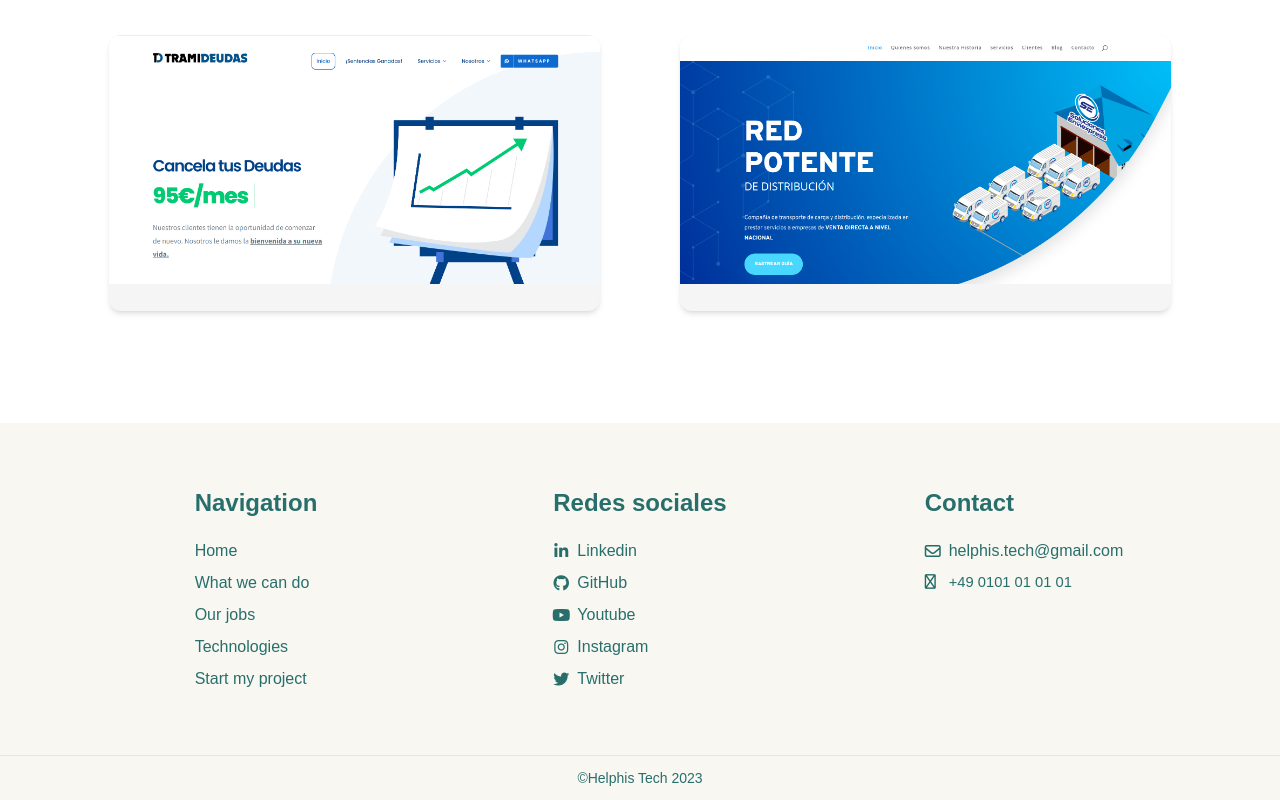
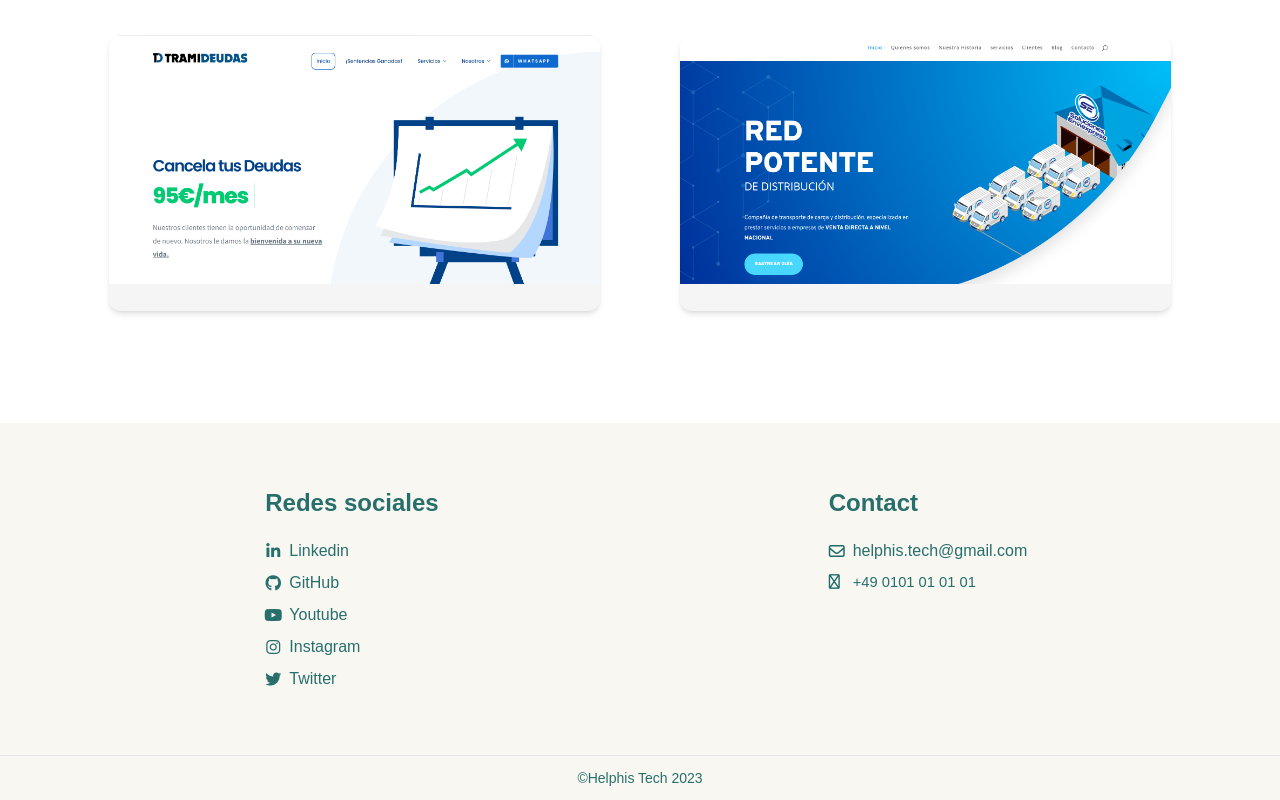
Before and after one commit to GelfisHorn/personal-web-portfolio, a React (Vite) app: page / in a window 1280 px wide. Shown: the part 3185-3985 px from the top of the page. Built offline with nearby package versions, Linux system fonts and the light colour scheme; a web font is replaced by a local one.

Commit message:
footer 2 columns

```diff
--- a/src/modules/Footer/index.tsx
+++ b/src/modules/Footer/index.tsx
@@ -6,8 +6,8 @@ import { AiFillGithub, AiFillLinkedin, AiFillMail } from "react-icons/ai";
 import { SiGmail } from "react-icons/si";
 
 interface FooterColumn {
-  title: string,
-  children: any
+  title: string;
+  children: any;
 }
 
 const Footer = () => {
@@ -20,52 +20,60 @@ const Footer = () => {
       className={`${css.wrapper}`}
     >
       <a className="anchor" id="footer"></a>
-      <motion.div
-        variants={footerVariants}
-        className={``}
-      >
+      <motion.div variants={footerVariants} className={``}>
         <div className="bg-primary lazy-load-4">
           <div className="flex flex-col items-start gap-16 py-16 px-16 xl:px-0 max-w-6xl w-full mx-auto">
-                <div className="grid md:grid-cols-3 gap-y-10 md:gap-y-0 w-full">
-                    <FooterColumn title={"Navigation"}>
-                        <div className="flex flex-col gap-2">
-                            <div
-                                className={`hover:text-[#2B8C88] cursor-pointer transition-colors`}
-                                >Home</div>
-                            <div
-                                className={`hover:text-[#2B8C88] cursor-pointer transition-colors`}
-                                >What we can do</div>
-                            <div
-                                className={`hover:text-[#2B8C88] cursor-pointer transition-colors`}
-                                >Our jobs</div>
-                            <div
-                                className={`hover:text-[#2B8C88] cursor-pointer transition-colors`}
-                                >Technologies</div>
-                            <div
-                                className={`hover:text-[#2B8C88] cursor-pointer transition-colors`}
-                                >Start my project</div>
-                        </div>
-                    </FooterColumn>
+            <div className="grid md:grid-cols-2 gap-y-10 md:gap-y-0 w-full">
               <FooterColumn title={"Redes sociales"}>
                 <div className="flex flex-col gap-2">
-                            <a className="flex items-center gap-2 hover:text-[#2B8C88] transition-colors" href={"https://linkedin.com"} target="_blank">
-                                <div className="grid place-content-center w-4"><i className="fa-brands fa-linkedin-in"></i></div>
+                  <a
+                    className="flex items-center gap-2 hover:text-[#2B8C88] transition-colors"
+                    href={"https://linkedin.com"}
+                    target="_blank"
+                  >
+                    <div className="grid place-content-center w-4">
+                      <i className="fa-brands fa-linkedin-in"></i>
+                    </div>
                     <div>Linkedin</div>
                   </a>
-                            <a className="flex items-center gap-2 hover:text-[#2B8C88] transition-colors" href={"https://github.com"} target="_blank">
-                                <div className="grid place-content-center w-4"><i className="fa-brands fa-github"></i></div>
+                  <a
+                    className="flex items-center gap-2 hover:text-[#2B8C88] transition-colors"
+                    href={"https://github.com"}
+                    target="_blank"
+                  >
+                    <div className="grid place-content-center w-4">
+                      <i className="fa-brands fa-github"></i>
+                    </div>
                     <div>GitHub</div>
                   </a>
-                            <a className="flex items-center gap-2 hover:text-[#2B8C88] transition-colors" href={"https://youtube.com/@HelphisTech"} target="_blank">
-                                <div className="grid place-content-center w-4"><i className="fa-brands fa-youtube"></i></div>
+                  <a
+                    className="flex items-center gap-2 hover:text-[#2B8C88] transition-colors"
+                    href={"https://youtube.com/@HelphisTech"}
+                    target="_blank"
+                  >
+                    <div className="grid place-content-center w-4">
+                      <i className="fa-brands fa-youtube"></i>
+                    </div>
                     <div>Youtube</div>
                   </a>
-                            <a className="flex items-center gap-2 hover:text-[#2B8C88] transition-colors" href={"https://instagram.com"} target="_blank">
-                                <div className="grid place-content-center w-4"><i className="fa-brands fa-instagram"></i></div>
+                  <a
+                    className="flex items-center gap-2 hover:text-[#2B8C88] transition-colors"
+                    href={"https://instagram.com"}
+                    target="_blank"
+                  >
+                    <div className="grid place-content-center w-4">
+                      <i className="fa-brands fa-instagram"></i>
+                    </div>
                     <div>Instagram</div>
                   </a>
-                            <a className="flex items-center gap-2 hover:text-[#2B8C88] transition-colors" href={"https://twitter.com/"} target="_blank">
-                                <div className="grid place-content-center w-4"><i className="fa-brands fa-twitter"></i></div>
+                  <a
+                    className="flex items-center gap-2 hover:text-[#2B8C88] transition-colors"
+                    href={"https://twitter.com/"}
+                    target="_blank"
+                  >
+                    <div className="grid place-content-center w-4">
+                      <i className="fa-brands fa-twitter"></i>
+                    </div>
                     <div>Twitter</div>
                   </a>
                 </div>
@@ -73,13 +81,19 @@ const Footer = () => {
               <FooterColumn title={"Contact"}>
                 <div className="flex flex-col gap-2">
                   <div>
-                                <a className="flex items-center gap-2 hover:text-[#2B8C88]" href="mailto:helphis.tech@gmail.com">
+                    <a
+                      className="flex items-center gap-2 hover:text-[#2B8C88]"
+                      href="mailto:helphis.tech@gmail.com"
+                    >
                       <i className="fa-regular fa-envelope text-[#216B68] w-4"></i>
                       <span>helphis.tech@gmail.com</span>
                     </a>
                   </div>
                   <div className="text-[.92rem]">
-                                <a className="flex items-center gap-2 hover:text-[#2B8C88]" href="tel:+490101010101">
+                    <a
+                      className="flex items-center gap-2 hover:text-[#2B8C88]"
+                      href="tel:+490101010101"
+                    >
                       <i className="fa-regular fa-phone text-[#216B68] w-4"></i>
                       <span>+49 0101 01 01 01</span>
                     </a>
@@ -92,58 +106,18 @@ const Footer = () => {
             <div className="text-sm">©Helphis Tech 2023</div>
           </div>
         </div>
-        {/* <div className={css.left}>
-          <span className="primaryText">
-            Let's make something <br /> amazing together.
-          </span>
-          <span className="primaryText">
-            Start by <a href="mailto:Helphis.tech@gmail.com">saying hi</a>
-          </span>
-        </div> */}
-
-        {/* <div className={css.right}>
-          <div className={css.info}>
-            <span className="secondaryText">Information</span>
-            <div className={css.socialMedia}>
-              <a href="https://github.com/GelfisHorn" target="_blank">
-                <AiFillGithub />
-              </a>
-              <a href="https://www.linkedin.com/in/gelfishorn/" target="_blank">
-                <AiFillLinkedin />
-              </a>
-              <a href="mailto:Helphis.tech@gmail.com">
-                <SiGmail />
-              </a>
-            </div>
-          </div>
-
-          <div className={css.menu}>
-            <li>
-              <a href="#iam">I'm</a>
-            </li>
-            <li>
-              <a href="#services">Services</a>
-            </li>
-            <li>
-              <a href="#skills">Skills</a>
-            </li>
-            <li>
-              <a href="#projects">Projects</a>
-            </li>
-          </div>
-        </div> */}
       </motion.div>
     </motion.section>
   );
 };
 
-function FooterColumn({title, children}: FooterColumn) {
+function FooterColumn({ title, children }: FooterColumn) {
   return (
     <div className="flex flex-col gap-5 md:w-fit md:mx-auto">
       <div className="text-2xl font-semibold">{title}</div>
       <div>{children}</div>
     </div>
-  )
+  );
 }
 
 export default Footer;
```
Lines whose indentation alone changed are shown as unchanged.
